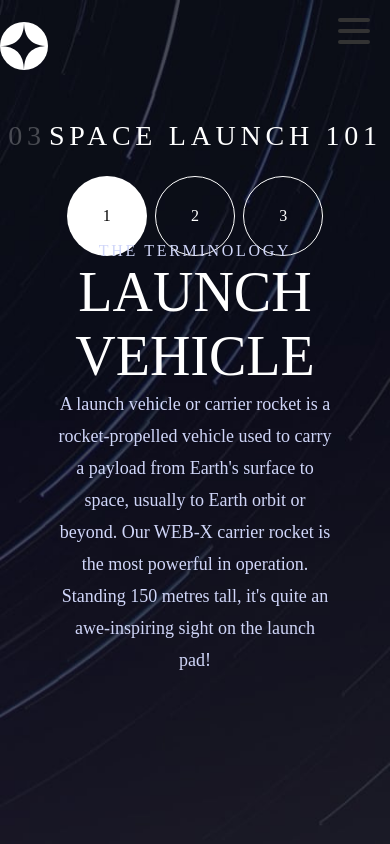
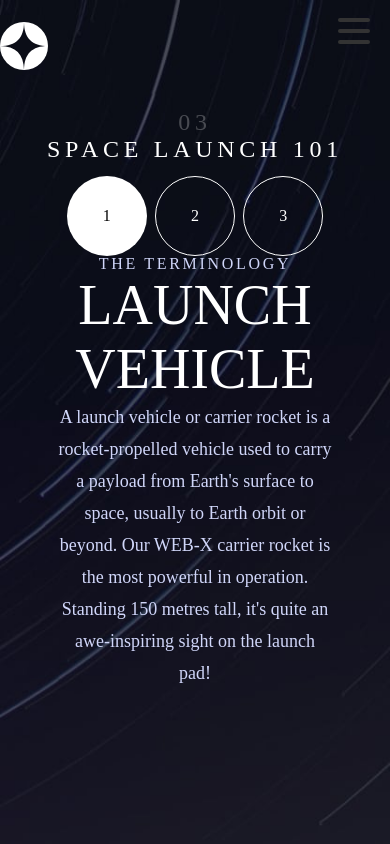
Before and after one commit to Fabio-Matiusso/UniversalWebsite, a React (Create React App) app: page /launchvehicle in a window 390 px wide. Built offline with nearby package versions, Linux system fonts and the light colour scheme.

Commit message:
Aplicando reajustes finais, conferindo responsividade e finalizando o projeto

```diff
--- a/src/components/crewStructure/StyledComponentsCrew.js
+++ b/src/components/crewStructure/StyledComponentsCrew.js
@@ -63,6 +63,7 @@ export const TitlePage = styled.div`
     @media (max-width: 560px){
         margin-left: 40px;
     }
+
 `
 
 export const SpanStyled = styled.span`
@@ -76,6 +77,16 @@ export const SpanStyled = styled.span`
     opacity: 0.25;
     border: 1px solid #000000;
     text-shadow: 0px 4px 4px rgba(0, 0, 0, 0.25);
+
+    @media (max-width: 400px){
+        font-size: 24px ;
+    }
+
+    @media (max-width: 330px) {
+        margin: 0 auto;
+        width: 60%;
+        font-size: 18px;
+    }
 `
 
 export const MeetOurCrew = styled.span`
@@ -100,19 +111,18 @@ export const MeetOurCrew = styled.span`
     @media (max-width: 400px) {
         margin: 0 auto;
         width: 80%;
-        font-size: 30px;
+        font-size: 24px;
     }
 
     @media (max-width: 370px) {
         margin: 0 auto;
         width: 70%;
-        font-size: 28px;
     }
 
     @media (max-width: 330px) {
         margin: 0 auto;
         width: 60%;
-        font-size: 24px;
+        font-size: 18px;
     }
 `
 
@@ -327,6 +337,10 @@ export const CircleSlide = styled(Link)`
     border-radius: 7.5px;
     background-color: #fff;
     opacity: 0.5;
+
+    @media (max-width: 330px) {
+        margin-top: 10px;
+    }
 `
 
 export const CircleSlideActive = styled(Link)`
@@ -335,6 +349,10 @@ export const CircleSlideActive = styled(Link)`
     border-radius: 7.5px;
     background-color: #fff;
     cursor: pointer;
+
+    @media (max-width: 330px) {
+        margin-top: 10px;
+    }
 `
 
 export const Img = styled.img`
--- a/src/components/technology/LaunchVehicle.js
+++ b/src/components/technology/LaunchVehicle.js
@@ -32,9 +32,9 @@ const LaunchVehicleComponent = () => {
                     </SpaceLaunch>
 
                     <LateralUlStyled>
-                    <LinkStyled to = "/launchVehicle"><LateralLiStyledActive>1</LateralLiStyledActive></LinkStyled>
-                    <LinkStyled to = "/spaceport"><LateralLiStyled>2</LateralLiStyled></LinkStyled>
-                    <LinkStyled to = "/spacecapsule"><LateralLiStyled>3</LateralLiStyled></LinkStyled>
+                        <LinkStyled to = "/launchVehicle"><LateralLiStyledActive>1</LateralLiStyledActive></LinkStyled>
+                        <LinkStyled to = "/spaceport"><LateralLiStyled>2</LateralLiStyled></LinkStyled>
+                        <LinkStyled to = "/spacecapsule"><LateralLiStyled>3</LateralLiStyled></LinkStyled>
                     </LateralUlStyled>
 
                     <ContainerContent>
--- a/src/components/technology/SpaceCapsule.js
+++ b/src/components/technology/SpaceCapsule.js
@@ -31,9 +31,9 @@ const SpaceCapsule = () => {
                     </SpaceLaunch>
 
                     <LateralUlStyled>
-                    <LinkStyled to = "/launchVehicle"><LateralLiStyled>1</LateralLiStyled></LinkStyled>
-                    <LinkStyled to = "/spaceport"><LateralLiStyled>2</LateralLiStyled></LinkStyled>
-                    <LinkStyled to = "/spacecapsule"><LateralLiStyledActive>3</LateralLiStyledActive></LinkStyled>
+                        <LinkStyled to = "/launchVehicle"><LateralLiStyled>1</LateralLiStyled></LinkStyled>
+                        <LinkStyled to = "/spaceport"><LateralLiStyled>2</LateralLiStyled></LinkStyled>
+                        <LinkStyled to = "/spacecapsule"><LateralLiStyledActive>3</LateralLiStyledActive></LinkStyled>
                     </LateralUlStyled>
 
                     <ContainerContent>
--- a/src/components/technology/Spaceport.js
+++ b/src/components/technology/Spaceport.js
@@ -31,9 +31,9 @@ const Spaceport = () => {
                     </SpaceLaunch>
 
                     <LateralUlStyled>
-                    <LinkStyled to = "/launchVehicle"><LateralLiStyled>1</LateralLiStyled></LinkStyled>
-                    <LinkStyled to = "/spaceport"><LateralLiStyledActive>2</LateralLiStyledActive></LinkStyled>
-                    <LinkStyled to = "/spacecapsule"><LateralLiStyled>3</LateralLiStyled></LinkStyled>
+                        <LinkStyled to = "/launchVehicle"><LateralLiStyled>1</LateralLiStyled></LinkStyled>
+                        <LinkStyled to = "/spaceport"><LateralLiStyledActive>2</LateralLiStyledActive></LinkStyled>
+                        <LinkStyled to = "/spacecapsule"><LateralLiStyled>3</LateralLiStyled></LinkStyled>
                     </LateralUlStyled>
 
                     <ContainerContent>
--- a/src/components/technology/styledComponents.js
+++ b/src/components/technology/styledComponents.js
@@ -45,9 +45,12 @@ export const ContainerGrid = styled.div`
     }
 
     @media (max-width: 400px){
-        grid-template-rows: 80px 500px;
+        grid-template-rows: 80px 590px;
     }
 
+    @media (max-width: 370px){
+        grid-template-rows: 80px 600px;
+    }
 
 `
 
@@ -66,6 +69,12 @@ export const SpaceLaunch = styled.div`
         justify-self: center;
         align-self: center;
     }
+
+    @media (max-width: 400px) {
+        width: 80%;
+        text-align: center;
+        flex-direction: column;
+    }
 `
 
 export const StyledNumberSpaceLaunch = styled.span`
@@ -73,12 +82,28 @@ export const StyledNumberSpaceLaunch = styled.span`
     opacity: 0.25;
     font-size: 28px;
     letter-spacing: 4.725px;
+
+    @media (max-width: 400px) {
+        font-size: 24px;
+    }
+
+    @media (max-width: 360px){
+        font-size: 22px;
+    }
 `
 
 export const StyledTextSpaceLaunch = styled.span`
     color: #FFF;
     font-size: 28px;
     letter-spacing: 4.725px;
+
+    @media (max-width: 400px) {
+        font-size: 24px;
+    }
+
+    @media (max-width: 360px){
+        font-size: 22px;
+    }
 `
 
 export const LateralUlStyled = styled.ul`
@@ -107,6 +132,10 @@ export const LateralUlStyled = styled.ul`
         grid-row: 2;
         align-self: flex-start;
     }
+
+    @media (max-width: 360px){
+        width: 80%;
+    }
 `
 
 export const LinkStyled = styled(Link)`
@@ -122,6 +151,12 @@ export const LateralLiStyledActive = styled.li`
     height: 80px;
     border-radius: 40px;
     background-color: #FFF;
+
+    @media (max-width: 360px){
+        width: 70px;
+        height: 70px;
+        border-radius: 35px;
+    }
 `
 
 export const LateralLiStyled = styled.li`
@@ -134,6 +169,12 @@ export const LateralLiStyled = styled.li`
     background-color: transparent;
     color: #FFF;
     border: 1px solid #fff;
+
+    @media (max-width: 360px){
+        width: 70px;
+        height: 70px;
+        border-radius: 35px;
+    }
 `
 
 export const ContainerContent = styled.div`
@@ -160,7 +201,7 @@ export const ContainerContent = styled.div`
 
     @media (max-width: 400px){
         grid-row: 2;
-        align-self: flex-end;
+        align-self: center;
         width: 70%;
     }
 `
@@ -181,6 +222,10 @@ export const LaunchVehicle = styled.h1`
     line-height: 64px;
     color: #FFF;
     text-transform: uppercase;
+
+    @media (max-width: 360px){
+        font-size: 40px;
+    }
 `
 
 export const LaunchVehicleDescription = styled.p`
@@ -189,6 +234,10 @@ export const LaunchVehicleDescription = styled.p`
     font-size: 18px;
     line-height: 32px;
     color: #D0D6F9;
+
+    @media (max-width: 360px){
+        font-size: 14px;
+    }
 `
 
 export const Image = styled.img`
```
